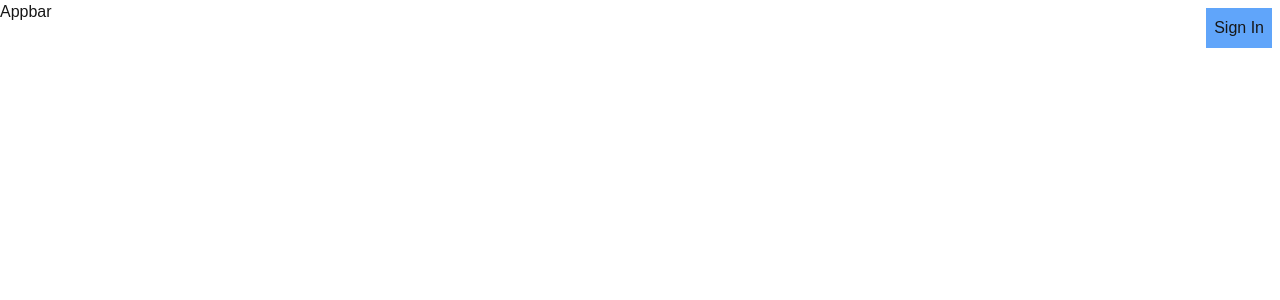
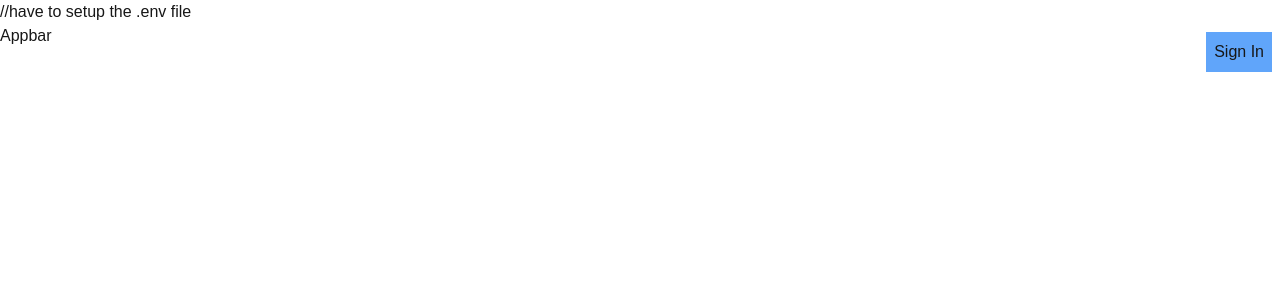
Before and after one commit to Lakshay11254/Music-Saas-Platform-main, a Next.js app: page / in a window 1280 px wide. Shown: the top 300 px of the page. Built offline with nearby package versions, Linux system fonts and the light colour scheme; no server answers.

Commit message:
Appbar .. for changes

```diff
--- a/app/page.tsx
+++ b/app/page.tsx
@@ -3,6 +3,7 @@ import Appbar from "./component/Appbar";
 export default function Home() {
   return (
     <div className="">
+    //have to setup the .env file
     <Appbar/>
     </div>
   );
```
